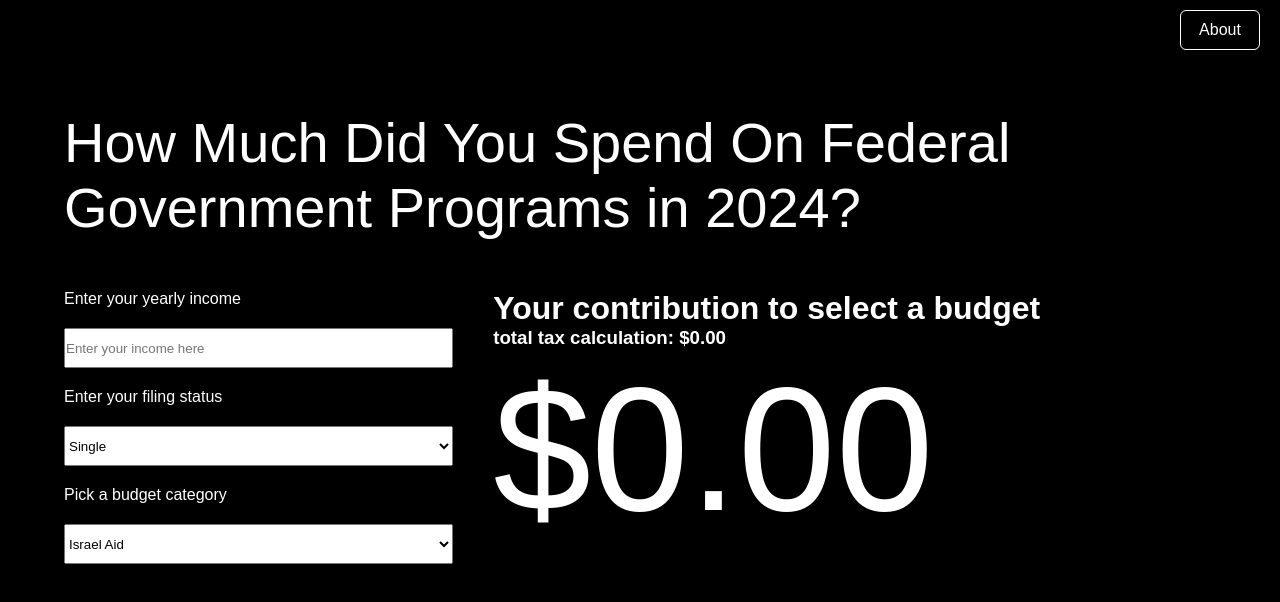
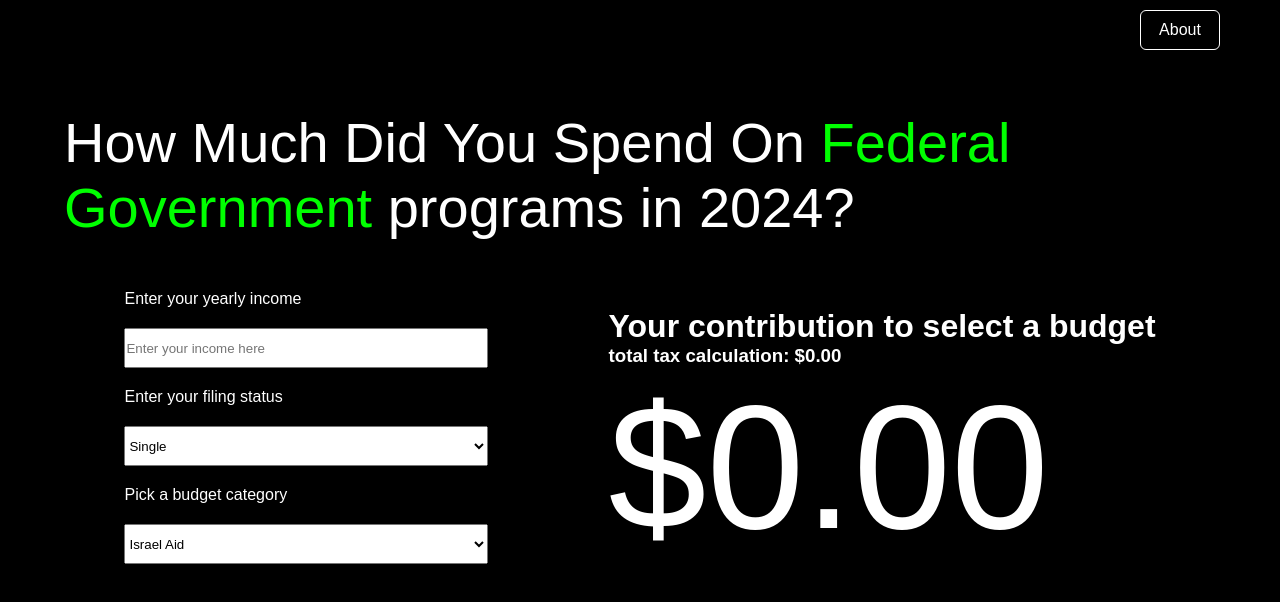
Before and after one commit to GiaredL/howmanytaxes, a Next.js app: page / in a window 1280 px wide. Shown: the top 602 px of the page. Built offline with nearby package versions, Linux system fonts and the light colour scheme; a web font is replaced by a local one.

Commit message:
style updates

```diff
--- a/src/app/layout.tsx
+++ b/src/app/layout.tsx
@@ -4,8 +4,8 @@ import './globals.css'
 import Script from 'next/script'
 
 export const metadata: Metadata = {
-  title: 'Create Next App',
-  description: 'Generated by create next app'
+  title: 'How Many Taxes?',
+  description: 'Know your contribution.'
 }
 
 export default function RootLayout({
@@ -16,7 +16,7 @@ export default function RootLayout({
   return (
     <html lang="en">
       <head>
-        <link rel="stylesheet" href="https://use.typekit.net/lrn7jph.css"/>
+        <link rel="stylesheet" href="https://use.typekit.net/lrn7jph.css" />
         <Script async src="https://www.googletagmanager.com/gtag/js?id=G-6GGGZWK19P"></Script>
         <Script id="google-analytics">
           {`  window.dataLayer = window.dataLayer || [];
--- a/src/app/page.module.css
+++ b/src/app/page.module.css
@@ -1,47 +1,49 @@
-.header {
-  width: 100%;
-  margin-bottom: 50px;
-}
-
 .page {
   display: flex;
   flex-direction: column;
   justify-content: center;
   align-items: center;
+  width: 100%;
+}
+
+.header {
+  width: 100%;
+  max-width: 1200px;
+  margin-bottom: 50px;
 }
 
 .mainContainer {
   display: flex;
   flex-direction: column;
   width: 90%;
+  max-width: 1200px;
+  margin: 0 auto;
+  align-items: center;
 }
 
-.hero {
+.heroText {
+  span {
+    font-size: 3.5rem;
+  }
   margin-bottom: 50px;
-
-  h1 {
-    font-size: 4rem;
-  }
 }
 
 .main {
   display: flex;
   width: 100%;
-  gap: 40px;
+  justify-content: space-around;
 }
 
 .inputContainer {
   width: 35%;
+  padding: 0 20px;
 }
 
 .resultContainer {
-  width: 65%;
-}
-
-.hero {
-  p {
-    font-size: 3.5rem;
-  }
+  display: flex;
+  flex-direction: column;
+  justify-content: center;
+  padding: 0 20px;
 }
 
 .contributionContainer {
@@ -49,5 +51,5 @@
   align-items: center;
   width: 100%;
   height: 200px;
-  font-size: 11em;
+  font-size: 11rem;
 }
--- a/src/app/page.tsx
+++ b/src/app/page.tsx
@@ -42,8 +42,11 @@ export default function Home() {
         <Navigation />
       </header>
       <main className={styles.mainContainer}>
-        <div className={styles.hero}>
-          <p>How Much Did You Spend On Federal Government Programs in 2024?</p>
+        <div className={styles.heroText}>
+          <span>How Much Did You Spend</span>
+          <span> On </span>
+          <span style={{ color: 'lime' }}>Federal Government</span>
+          <span> programs in 2024?</span>
         </div>
         <div className={styles.main}>
           <div className={styles.inputContainer}>
```
